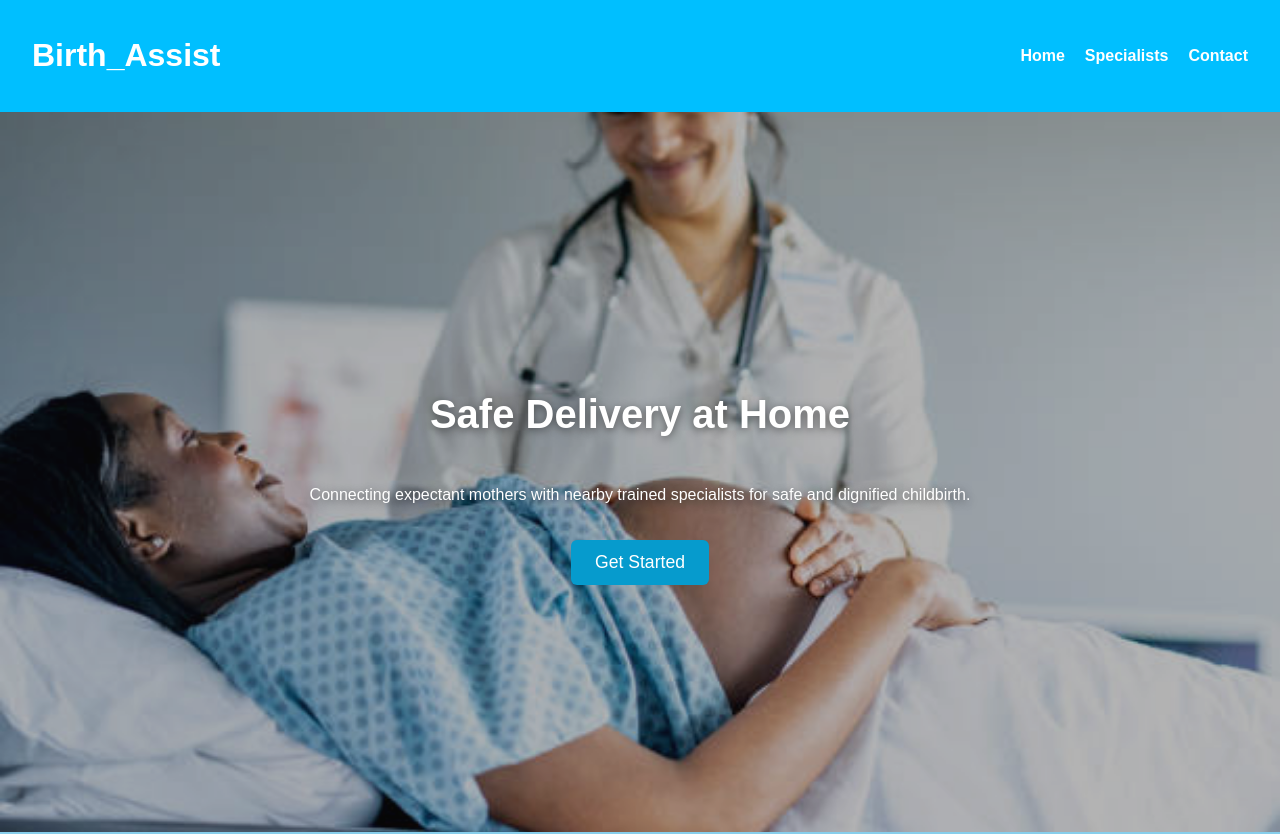
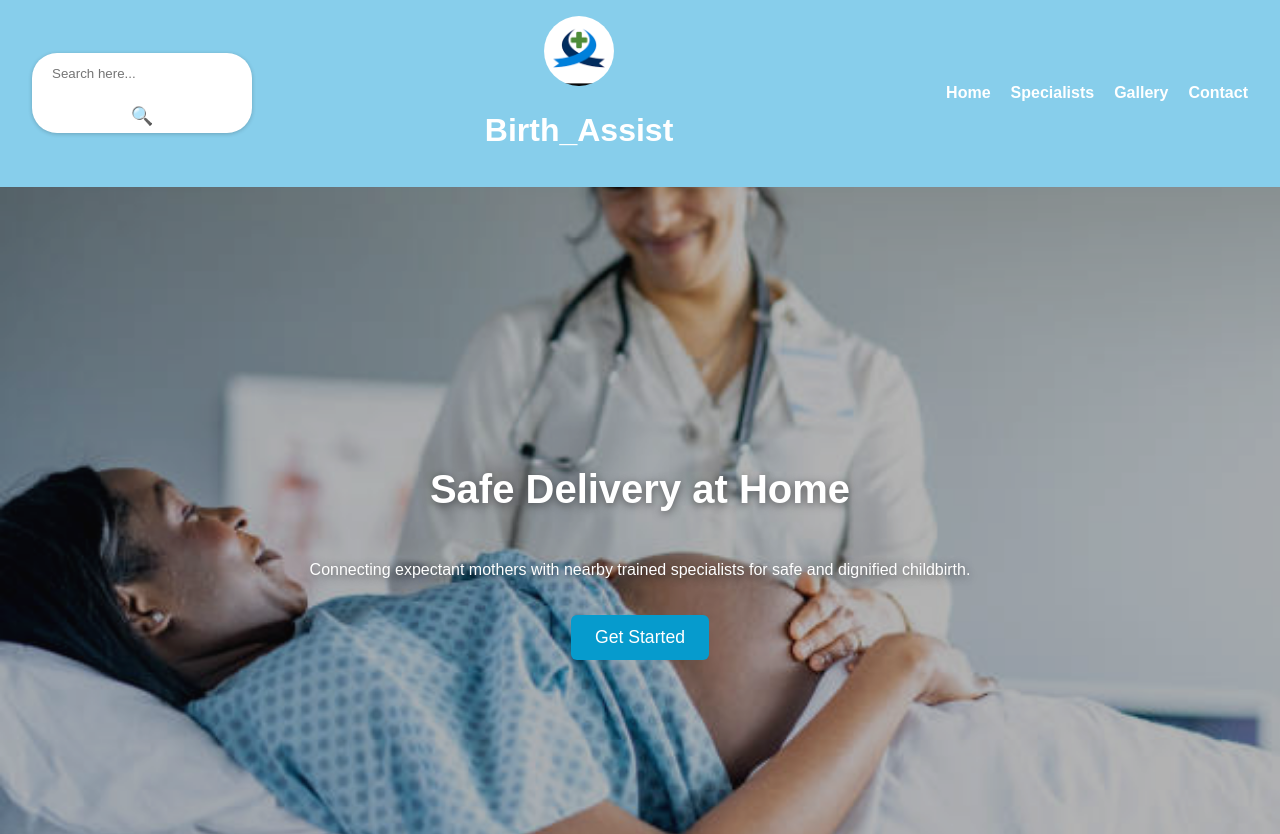
Before and after one commit to 0701246298/Birth_Assist_Frontend, a plain HTML site: page index.html in a window 1280 px wide. Shown: the top 834 px of the page. Drawn offline with Linux system fonts and the light colour scheme; no server answers.

Commit message:
Added logo and search bar to header

```diff
--- a/index.html
+++ b/index.html
@@ -8,15 +8,31 @@
 </head>
 <body>
  <header>
+  <!-- Left side: Search bar -->
+  <div class="header-left">
+    <form class="search-bar" action="https://www.google.com/search" method="get" target="_blank">
+      <input type="text" name="q" placeholder="Search here..." required>
+      <button type="submit">🔍</button>
+    </form>
+  </div>
+
+  <!-- Center: Logo and site title -->
+  <div class="header-center">
+    <img src="Images/logo.png" alt="Birth Assist Logo" class="logo">
     <h1>Birth_Assist</h1>
-    <nav>
+  </div>
+
+  <!-- Right: Navigation menu -->
+  <nav class="header-right">
     <ul>
       <li><a href="#home">Home</a></li>
       <li><a href="#specialists">Specialists</a></li>
+      <li><a href="#gallery">Gallery</a></li>
       <li><a href="#contact">Contact</a></li>
     </ul>
   </nav>
 </header>
+
 
   <!-- Hero Section -->
   <section class="hero" id="home">
@@ -32,7 +48,7 @@
     <div class="flip-card">
       <div class="flip-card-inner">
         <div class="flip-card-front">
-          <img src="Images/care1.jpg" alt="Care 1">
+          <img src="Images/care1.jpg"  alt="Care 1">
         </div>
         <div class="flip-card-back">
           <h3>Trusted Care</h3>
--- a/style.css
+++ b/style.css
@@ -6,14 +6,92 @@ body {
   color: #033e57; /* dark teal-blue text */
 }
 
-/* Header */
+/* Header *//* ===== Header Section ===== */
 header {
-  background-color: #00bfff; /* bright sky blue */
+  background-color: skyblue;
   color: white;
   padding: 1rem 2rem;
   display: flex;
   justify-content: space-between;
   align-items: center;
+  flex-wrap: wrap;
+  box-shadow: 0 2px 8px rgba(0, 0, 0, 0.2);
+}
+
+/* --- Search bar --- */
+.search-bar {
+  display: flex;
+  align-items: center;
+  background: white;
+  border-radius: 25px;
+  padding: 5px 10px;
+  box-shadow: 0 1px 4px rgba(0, 0, 0, 0.2);
+}
+
+.search-bar input {
+  border: none;
+  outline: none;
+  padding: 8px 10px;
+  border-radius: 25px;
+  width: 180px;
+}
+
+.search-bar button {
+  background: none;
+  border: none;
+  font-size: 18px;
+  cursor: pointer;
+  color: #0288d1;
+}
+
+/* --- Logo and title --- */
+.header-center {
+  display: flex;
+  flex-direction: column;
+  align-items: center;
+  text-align: center;
+}
+
+.logo {
+  width: 70px;
+  height: 70px;
+  border-radius: 50%;
+  margin-bottom: 5px;
+}
+
+/* --- Navigation --- */
+.header-right ul {
+  list-style: none;
+  display: flex;
+  gap: 20px;
+}
+
+.header-right a {
+  color: white;
+  text-decoration: none;
+  font-weight: bold;
+  transition: color 0.3s;
+}
+
+.header-right a:hover {
+  color: #004d80;
+}
+
+/* --- Responsive --- */
+@media (max-width: 768px) {
+  header {
+    flex-direction: column;
+    gap: 15px;
+  }
+
+  .search-bar input {
+    width: 150px;
+  }
+
+  .header-right ul {
+    flex-direction: column;
+    align-items: center;
+  }
 }
 
 nav ul {
```
Lines whose indentation alone changed are shown as unchanged.
